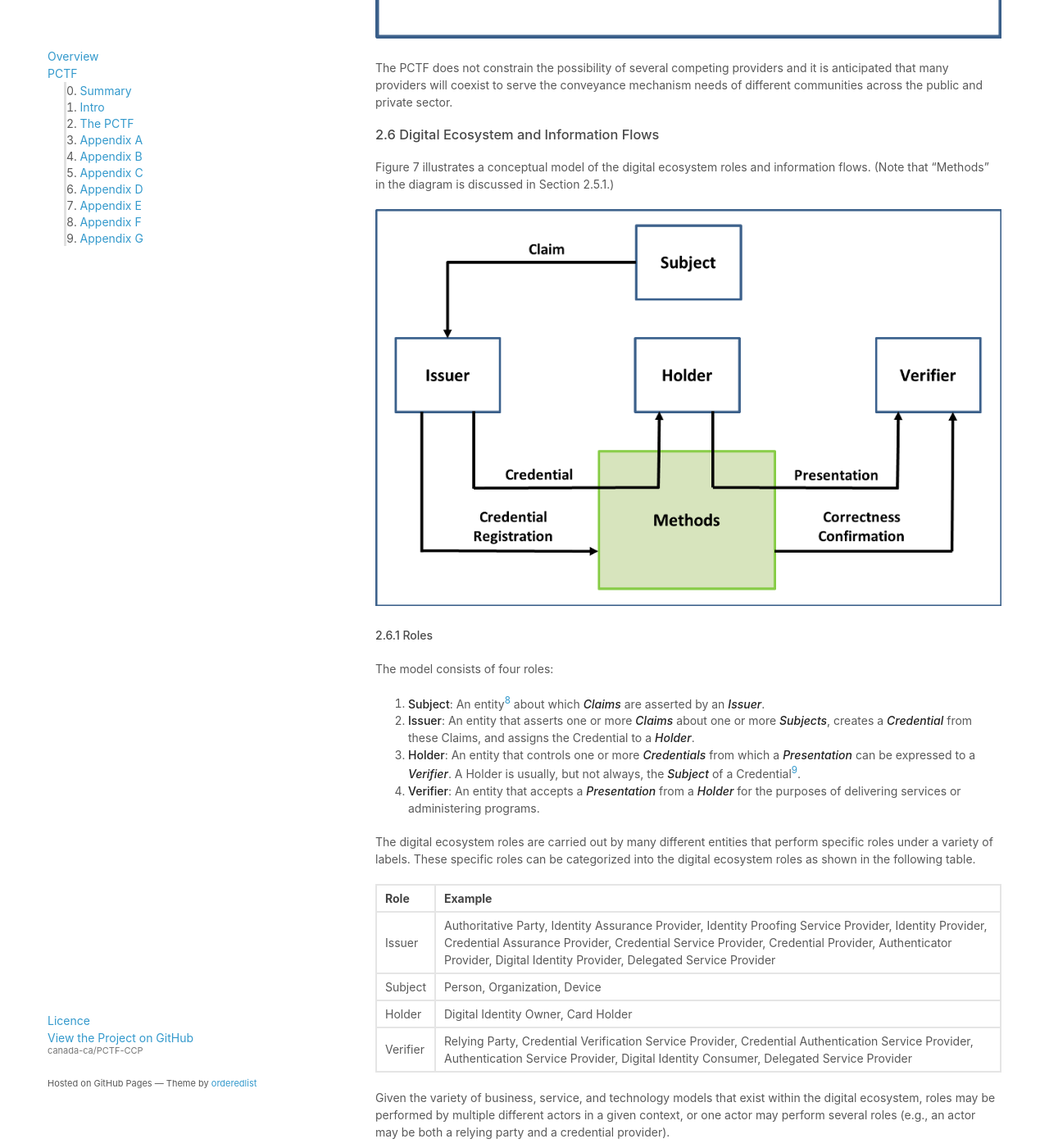
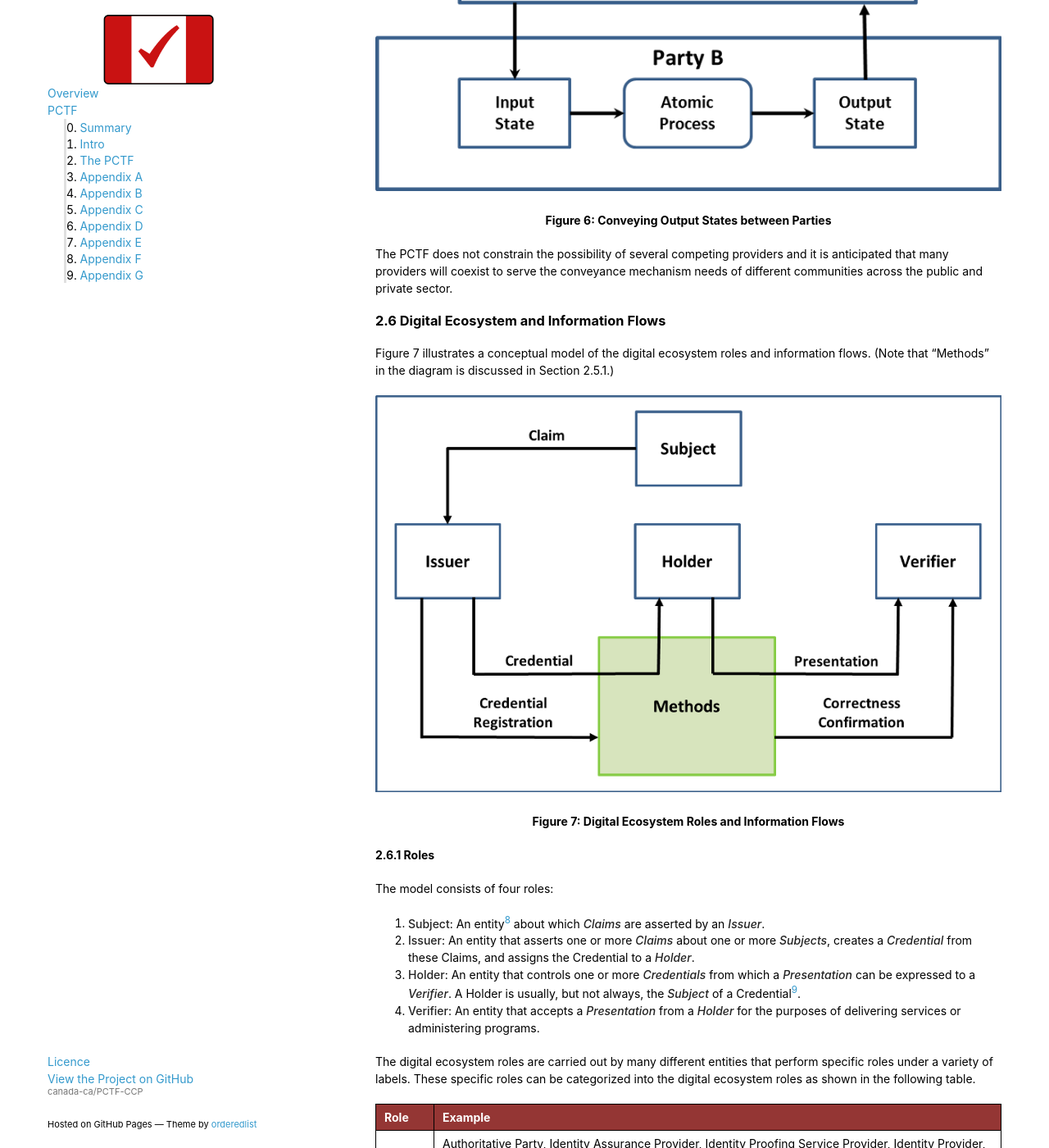
Before and after one commit to canada-ca/PCTF-CCP, a Jekyll site: the page built from PCTF.md, in a window 1280 px wide and 1400 px high, scrolled down 12225 px. Shown: the whole window at 82% size. Built offline with Jekyll 4.4.1, drawn with Linux system fonts in a browser that asks for light colours; a script that is not in the unit is left out; some of the changed text lies outside the part shown.

Commit message:
Website changes
add logo
add favicon
add figure lables
change table header colours
change some table headers to sticky

```diff
--- a/Version1_1/psp-pctf-V1_1/sec2_PCTF.md
+++ b/Version1_1/psp-pctf-V1_1/sec2_PCTF.md
@@ -48,6 +48,9 @@ Currently, the scope of the Pan-Canadian Trust Framework is:
 The PCTF Model, as shown in Figure 1, is a high-level overview of the PCTF in diagram form.
 
 ![Figure 1: The Pan-Canadian Trust Framework Model](/images/PCTF-V1_1_FINAL.png)
+
+The Pan-Canadian Trust Framework Model
+{: .figure}
 
 The PCTF model consists of four main components:
 1. A **Normative Core** component that encapsulates the key concepts of the PCTF;
@@ -105,6 +108,9 @@ An atomic process is a set of logically related activities that results in the s
 
 ![Figure 2: Atomic Process Model](/images/Figure%20-%20Atomic%20Process%20Model.png)
 
+Atomic Process Model
+{: .figure}
+
 Atomic processes are crucial building blocks to ensuring the overall integrity of the digital identity supply chain and therefore, the integrity of digital services. The integrity of an atomic process is paramount because the output of an atomic process is relied upon by many participants – across jurisdictional and public and private sector boundaries, and over the short term and the long term. The PCTF ensures the integrity of an atomic process through agreed upon and well-defined conformance criteria that support an impartial, transparent, and evidence-based assessment and certification process.
 
 The conformance criteria associated with an atomic process specify what is required to transform an object’s input state into an output state. The conformance criteria ensure that the atomic process is carried out with integrity. For example, an atomic process may involve assigning an identifier to a person or organization. The conformance criteria may specify that any party responsible for carrying out the atomic process must ensure that the identifier assigned to the person or organization is unique for a specified population.
@@ -115,6 +121,9 @@ Figure 3 illustrates some model diagrams of three atomic processes.
 
 ![Figure 3: Examples of Atomic Processes (Modeled)](/images/Figure%20-%20Examples%20of%20Atomic%20Processes.png)
 
+Examples of Atomic Processes (Modeled)
+{: .figure}
+
 ##### 2.3.3.2 Compound Processes
 
 The primary function of the PCTF is to assess and certify existing business processes. When analyzed, these business processes are often composed of several atomic processes. A set of atomic processes grouped together form a compound process that results in a set of state transitions. It may also be the case that a compound process is composed of a set of other compound processes which in turn can be decomposed into a set of atomic processes.
@@ -122,6 +131,9 @@ The primary function of the PCTF is to assess and certify existing business proc
 For example, a business process that one party refers to as *Identity Confirmation* may in fact turn out to be a compound process consisting of 5 atomic processes as shown in Figure 4.
 
 ![Figure 4: Example of a Compound Process (Modeled)](/images/Figure%20-%20Example%20of%20a%20Compound%20Process.png)
+
+Example of a Compound Process (Modeled)
+{: .figure}
 
 **note:** Any ordering of the atomic processes should not be inferred from the diagram.
 
@@ -165,6 +177,7 @@ Process mapping consists of the set of activities to map program activities, bus
 
 In most cases, this mapping is applied to an existing program currently in operation. The table below illustrates some examples of mapping to existing business processes.
 
+{: .stickyTable}
 | Atomic Process                  | Existing Business Process Examples |
 | ------------------------------- | ---------------------------------- |
 | Identity Resolution             | A service enrolment process that attempts to uniquely identify a person based on the person’s name and date of birth<br>A business registry process that attempts to uniquely identify an organization based on the organization’s legal name, date of creation, address, and identification number/name on an authoritative record |
@@ -218,6 +231,9 @@ Figure 5 illustrates some elements (with examples) of what could constitute a Su
 
 ![Figure 5: Supporting Infrastructure](/images/Figure%20-%20Supporting%20Infrastructure.png)
 
+Supporting Infrastructure
+{: .figure}
+
 The following sections provide details on two elements of the Supporting Infrastructure that can assist in relating legacy implementations to newer technologies and standards.
 
 #### 2.5.1 Methods
@@ -230,6 +246,9 @@ Conveyance mechanisms are the various methods by which the output of one atomic
 
 ![Figure 6: Conveying Output States between Parties](/images/Figure%20-%20Conveying%20Output%20States%20between%20Parties.png)
 
+Conveying Output States between Parties
+{: .figure}
+
 The PCTF does not constrain the possibility of several competing providers and it is anticipated that many providers will coexist to serve the conveyance mechanism needs of different communities across the public and private sector.
 
 
@@ -238,6 +257,9 @@ The PCTF does not constrain the possibility of several competing providers and i
 Figure 7 illustrates a conceptual model of the digital ecosystem roles and information flows. (Note that “Methods” in the diagram is discussed in Section 2.5.1.)
 
 ![Figure 7: Digital Ecosystem Roles and Information Flows](/images/Figure%20-%20Digital%20Ecosystem%20Roles%20and%20Information%20Flows.png)
+
+Digital Ecosystem Roles and Information Flows
+{: .figure}
 
 #### 2.6.1 Roles
 
--- a/Version1_1/psp-pctf-V1_1/sec3_appendixA.md
+++ b/Version1_1/psp-pctf-V1_1/sec3_appendixA.md
@@ -9,7 +9,7 @@ The definitions that follow include authoritative definitions from the *Standard
 definitions found in related guidelines and industry references, and definitions developed by the working group for
 the purposes of this document.
 
-
+{: .stickyTable}
 |            Term             | Definition |
 | --------------------------- | ---------- |
 | anonymous credential        | A credential that, while still making an assertion about some property, status, or right of a person, does not reveal the person's identity. A credential may contain identity attributes but still be treated as an anonymous credential if the identity attributes are not recognized or used for identity information validation purposes. Anonymous credentials provide persons with a means to prove statements about themselves and their relationships with other persons or organizations while maintaining their anonymity.|
--- a/_layouts/default.html
+++ b/_layouts/default.html
@@ -1,6 +1,14 @@
 <!DOCTYPE html>
 <html lang="{{ site.lang | default: " en-US" }}">
 <head>
+    <!-- favicon configuration -->
+    <link rel="apple-touch-icon" sizes="180x180" href="images/favicon/apple-touch-icon.png">
+    <link rel="icon" type="image/png" sizes="32x32" href="images/favicon/favicon-32x32.png">
+    <link rel="icon" type="image/png" sizes="16x16" href="images/favicon/favicon-16x16.png">
+    <link rel="manifest" href="images/favicon/site.webmanifest">
+    <meta name="msapplication-TileColor" content="#da532c">
+    <meta name="theme-color" content="#ffffff">
+
     <meta charset="UTF-8">
     <meta http-equiv="X-UA-Compatible" content="IE=edge">
     <meta name="viewport" content="width=device-width, initial-scale=1">
@@ -15,6 +23,8 @@
     <div class="wrapper">
         <header>
             <p class="view">
+                <img src="images/logo.png" alt="Logo" class="logo" />
+
                 <a href="index.html">Overview</a><br />
                 <a href="PCTF.html">PCTF</a><br />
                 <ol start="0">
--- a/stylesheets/styles.css
+++ b/stylesheets/styles.css
@@ -1,13 +1,13 @@
 body {
   background-color: #fff;
-  padding:50px;
+  padding:10px 50px 50px 50px;
   font: 14px/1.5 -apple-system, BlinkMacSystemFont, "Segoe UI", Roboto, Oxygen, Ubuntu, Cantarell, "Fira Sans", "Droid Sans", "Helvetica Neue", Arial, sans-serif, "Apple Color Emoji", "Segoe UI Emoji", "Segoe UI Symbol";
-  color:#595959;
+  color:black;
   font-weight:400;
 }
 
 h1, h2, h3, h4, h5, h6 {
-  color:#222;
+  color:black;
   margin:0 0 20px;
 }
 
@@ -21,17 +21,17 @@ h1, h2, h3 {
 
 h1 {
   font-size:28px;
-  font-weight: 500;
+  font-weight: 700;
 }
 
 h2 {
-  color:#393939;
-  font-weight: 500;
+  color: black;
+  font-weight: 700;
 }
 
 h3, h4, h5, h6 {
-  color:#494949;
-  font-weight: 500;
+  color:black;
+  font-weight: 700;
 }
 
 a {
@@ -89,7 +89,7 @@ table {
 th, td {
   text-align:left;
   padding:5px 10px;
-  border:2px solid #e5e5e5;
+  border:1px solid black;
 }
 
 .atomic th:first-child,
@@ -116,6 +116,13 @@ header {
   float:left;
   position:fixed;
   -webkit-font-smoothing:subpixel-antialiased;
+}
+
+header .logo {
+  display: block;
+  margin-left: auto;
+  margin-right: auto;
+  width: 50%;
 }
 
 header ul {
@@ -186,12 +193,25 @@ header ul a strong {
 section {
   width:auto;
   float:right;
+  padding-top:40px;
   padding-bottom:50px;
   padding-left:400px;
 }
 
+section th {
+    background: rgb(148,54,52);
+    color: white;
+}
+
+.stickyTable th {
+    position: sticky;
+    top: 0;
+}
+
+
+
 small {
-  font-size:11px;
+    font-size: 11px;
 }
 
 hr {
@@ -205,7 +225,7 @@ footer {
   width:270px;
   float:left;
   position:fixed;
-  bottom:50px;
+  bottom:0px;
   -webkit-font-smoothing:subpixel-antialiased;
 }
 
@@ -286,7 +306,18 @@ footer {
 
 /* Footnote Counters */
 .startCounter {
-    counter-reset: FN fn;
+    counter-reset: FN fn figure;
+}
+
+.figure::before {
+    counter-increment: figure;
+    content: "Figure " counter(figure) ": ";
+    font-weight: bold;
+}
+
+.figure {
+    text-align: center;
+    font-weight: bold;
 }
 
 .fnote::before {
```
Also changed, not shown: other parts of _layouts/default.html (+1 -1 lines), images/favicon/browserconfig.xml (added, +9 -0 lines), images/favicon/android-chrome-192x192.png (added), images/favicon/android-chrome-384x384.png (added), images/favicon/apple-touch-icon.png (added), images/favicon/favicon-16x16.png (added), images/favicon/favicon-32x32.png (added), images/favicon/favicon.ico (added), images/favicon/mstile-150x150.png (added), images/favicon/site.webmanifest (added), images/logo.png (added).
